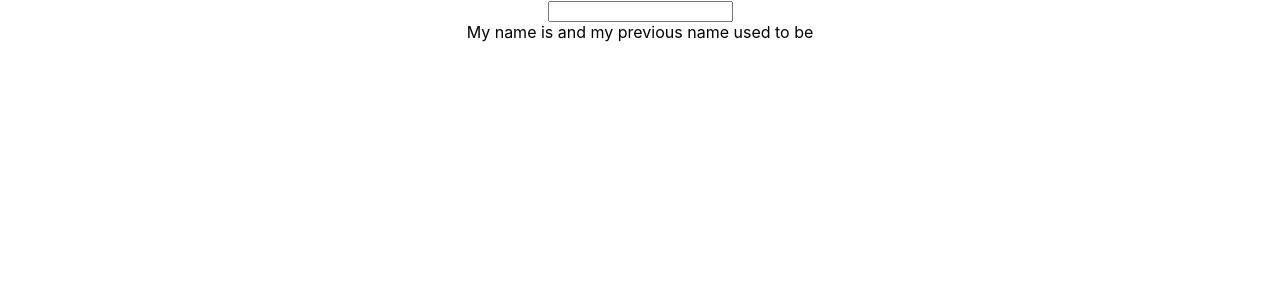
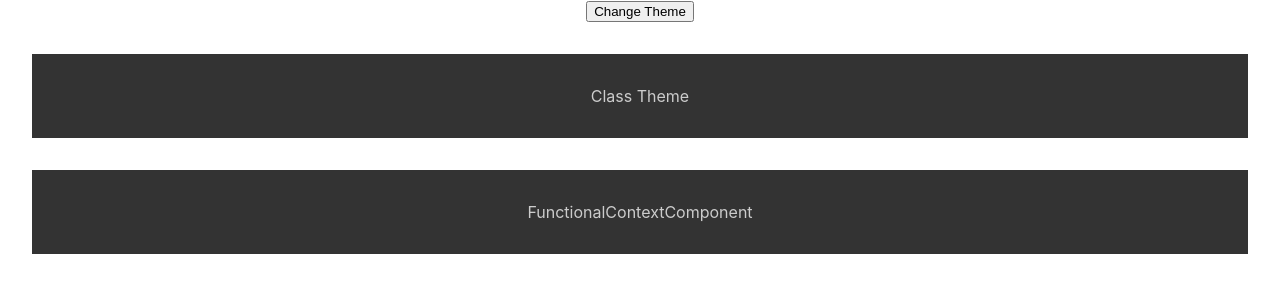
Before and after one commit to Ayushkumar1240/React_projects, a React (Create React App) app: page / in a window 1280 px wide. Shown: the top 300 px of the page. Built offline with nearby package versions, Linux system fonts and the light colour scheme.

Commit message:
initial commit

```diff
--- a/src/App.js
+++ b/src/App.js
@@ -1,10 +1,10 @@
 import "./App.css";
-import Comp1UseRef from "./components/Comp1UseRef";
+import Comp1UseContext from "./components/Comp1UseContext";
 
 function App() {
   return (
     <div className="App">
-      <Comp1UseRef />
+      <Comp1UseContext />
     </div>
   );
 }
--- /dev/null
+++ b/src/components/ClassContextComponent.jsx
@@ -0,0 +1,22 @@
+import React, { Component } from "react";
+import { ThemeContext } from "./Comp1UseContext";
+
+export default class ClassContextComponent extends Component {
+  themeStyle(dark) {
+    return {
+      backgroundColor: dark ? "#333" : "#CCC",
+      color: dark ? "#CCC" : "#333",
+      padding: "2rem",
+      margin: "2rem",
+    };
+  }
+  render() {
+    return (
+      <ThemeContext.Consumer>
+        {(darkTheme) => {
+          return <div style={this.themeStyle(darkTheme)}>Class Theme</div>;
+        }}
+      </ThemeContext.Consumer>
+    );
+  }
+}
--- /dev/null
+++ b/src/components/Comp1UseContext.jsx
@@ -0,0 +1,24 @@
+import React, { useState } from 'react'
+import ClassContextComponent from './ClassContextComponent'
+import FunctionalContextComponent from './FunctionalContextComponent'
+
+export const ThemeContext = React.createContext()
+
+const Comp1UseContext = () => {
+    const [darkTheme, setDarkTheme] = useState(true)
+
+    function toggleTheme() {
+        setDarkTheme(prevTheme => !prevTheme)
+    }
+  return (
+      <div>
+          <ThemeContext.Provider value={darkTheme}>
+              <button onClick={toggleTheme}>Change Theme</button>
+              <ClassContextComponent />
+              <FunctionalContextComponent />
+          </ThemeContext.Provider>
+    </div>
+  )
+}
+
+export default Comp1UseContext
--- /dev/null
+++ b/src/components/FunctionalContextComponent.jsx
@@ -0,0 +1,17 @@
+import React, { useContext } from 'react'
+import { ThemeContext } from './Comp1UseContext'
+
+const FunctionalContextComponent = () => {
+    const darkTheme = useContext(ThemeContext)
+    const themeStyle={
+        backgroundColor: darkTheme ? "#333" : "#CCC",
+        color: darkTheme ? "#CCC" : "#333",
+        padding: "2rem",
+        margin: "2rem",
+      };
+  return (
+    <div style={themeStyle}>FunctionalContextComponent</div>
+  )
+}
+
+export default FunctionalContextComponent
```
